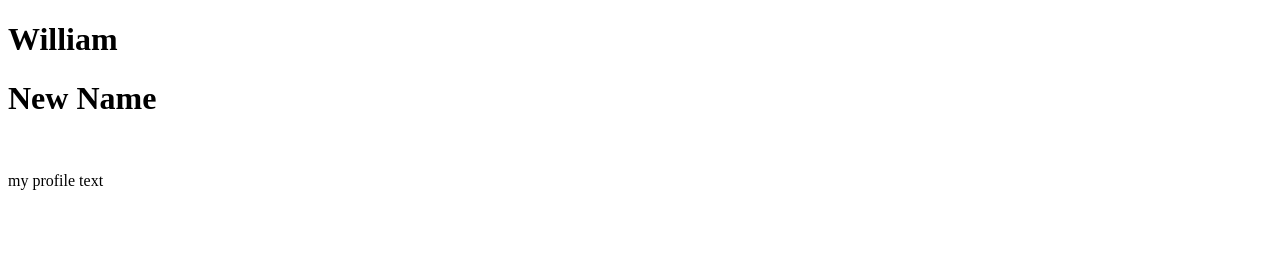
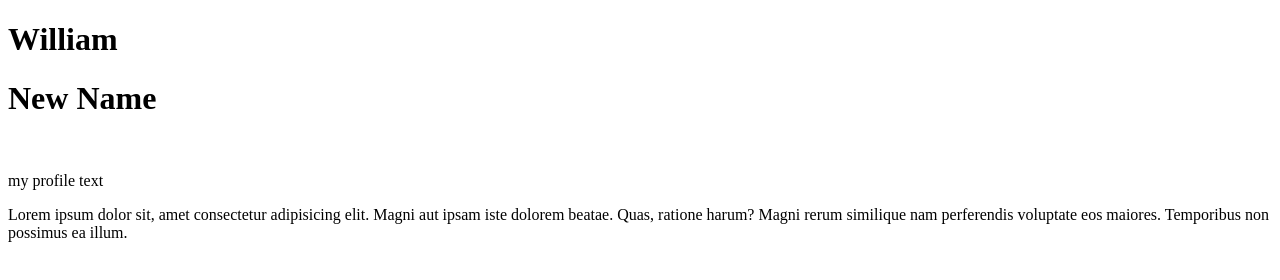
Before and after one commit to vignesh646/first_project, a plain HTML site: page index.html in a window 1280 px wide. Drawn offline with Linux system fonts and the light colour scheme.

Commit message:
added paragraph

```diff
--- a/index.html
+++ b/index.html
@@ -10,6 +10,7 @@
     <h1>New Name</h1>
     <img width="200px" src="profile.jpg" alt="">
     <p>my profile text</p>
+    <p>Lorem ipsum dolor sit, amet consectetur adipisicing elit. Magni aut ipsam iste dolorem beatae. Quas, ratione harum? Magni rerum similique nam perferendis voluptate eos maiores. Temporibus non possimus ea illum.</p>
 
 </body>
 </html>
```
